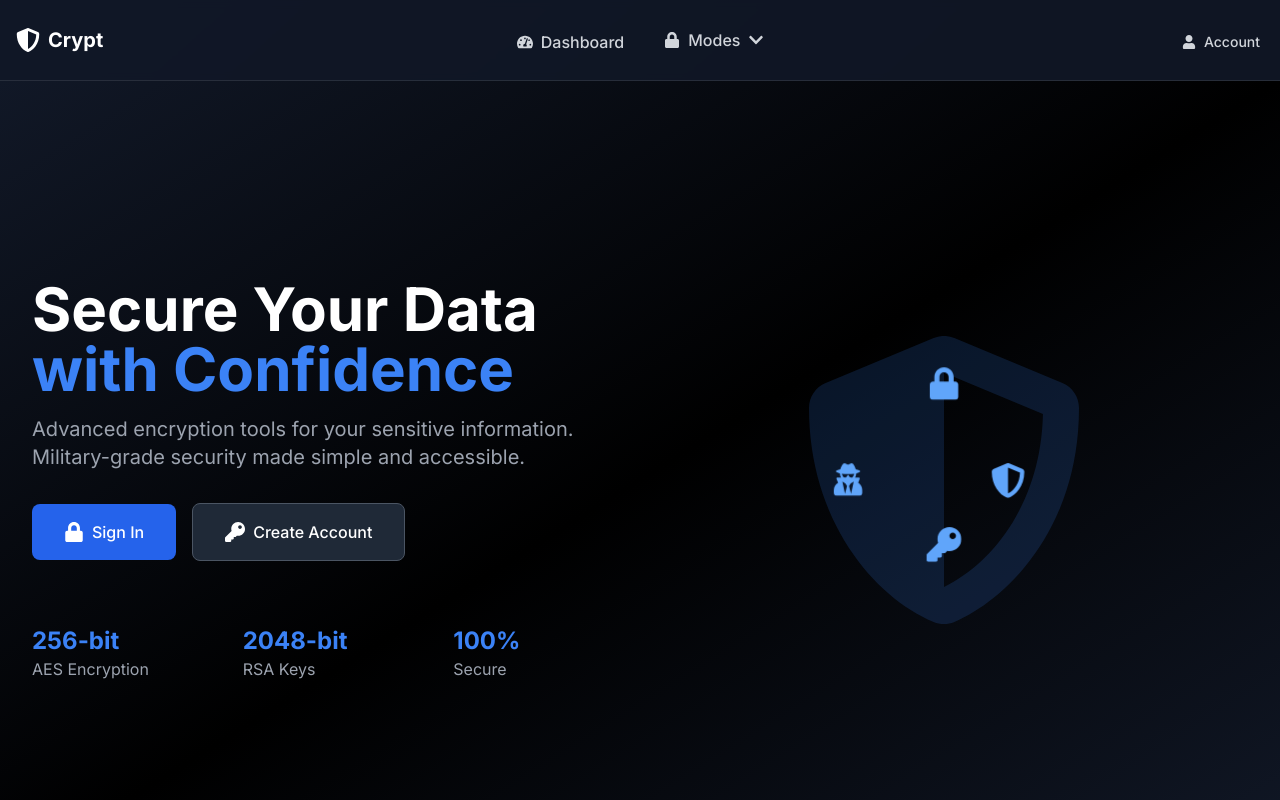
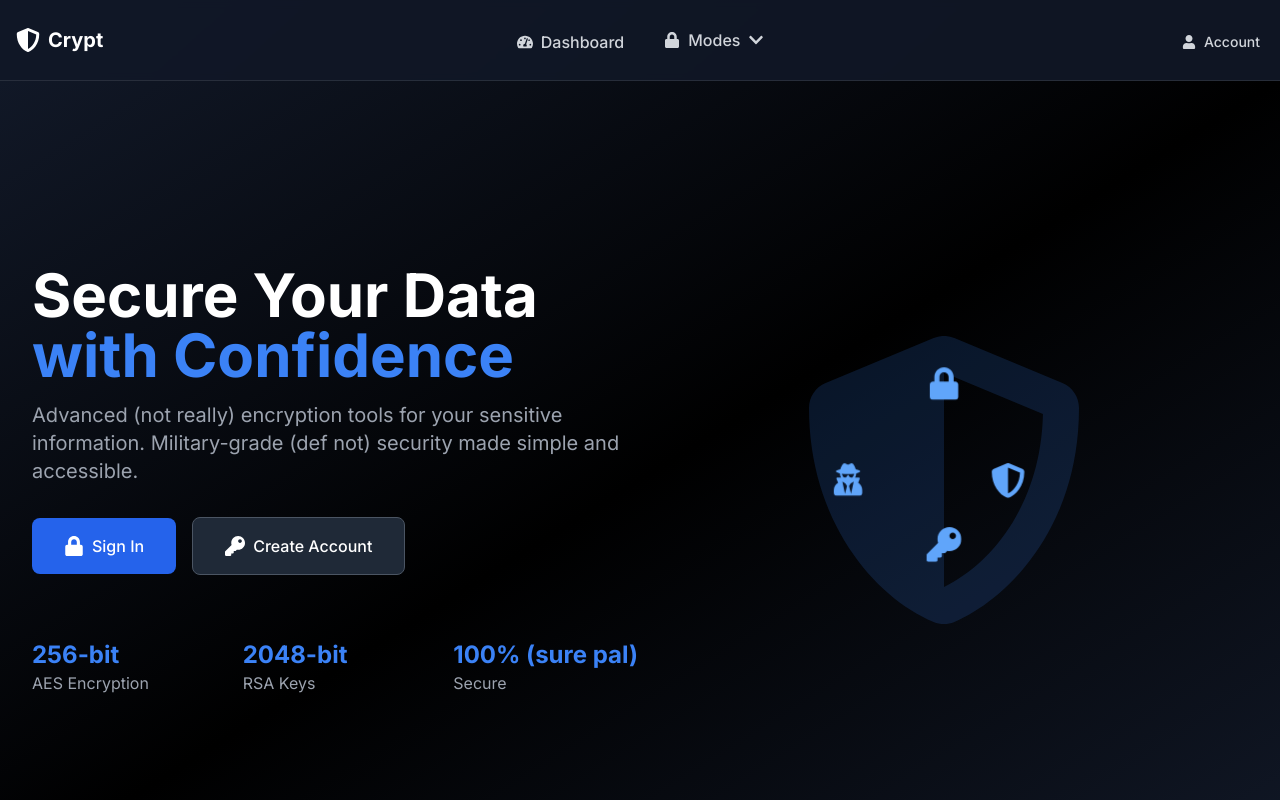
Before and after one commit to BobbyAl/crypt-webapp, a Next.js app: page /crypt-webapp/ in a window 1280 px wide. Shown: the top 800 px of the page. Built offline with nearby package versions, Linux system fonts and the light colour scheme.

Commit message:
Update home page design #2

```diff
--- a/src/app/page.js
+++ b/src/app/page.js
@@ -13,8 +13,8 @@ export default function Home() {
               <span className="text-blue-500"> with Confidence</span>
             </h1>
             <p className="text-xl text-gray-400 max-w-2xl">
-              Advanced encryption tools for your sensitive information.
-              Military-grade security made simple and accessible.
+              Advanced (not really) encryption tools for your sensitive information.
+              Military-grade (def not) security made simple and accessible.
             </p>
           </div>
 
@@ -45,7 +45,7 @@ export default function Home() {
               <div className="text-gray-400">RSA Keys</div>
             </div>
             <div className="text-center lg:text-left">
-              <div className="text-blue-500 font-bold text-2xl">100%</div>
+              <div className="text-blue-500 font-bold text-2xl">100% (sure pal)</div>
               <div className="text-gray-400">Secure</div>
             </div>
           </div>
```
